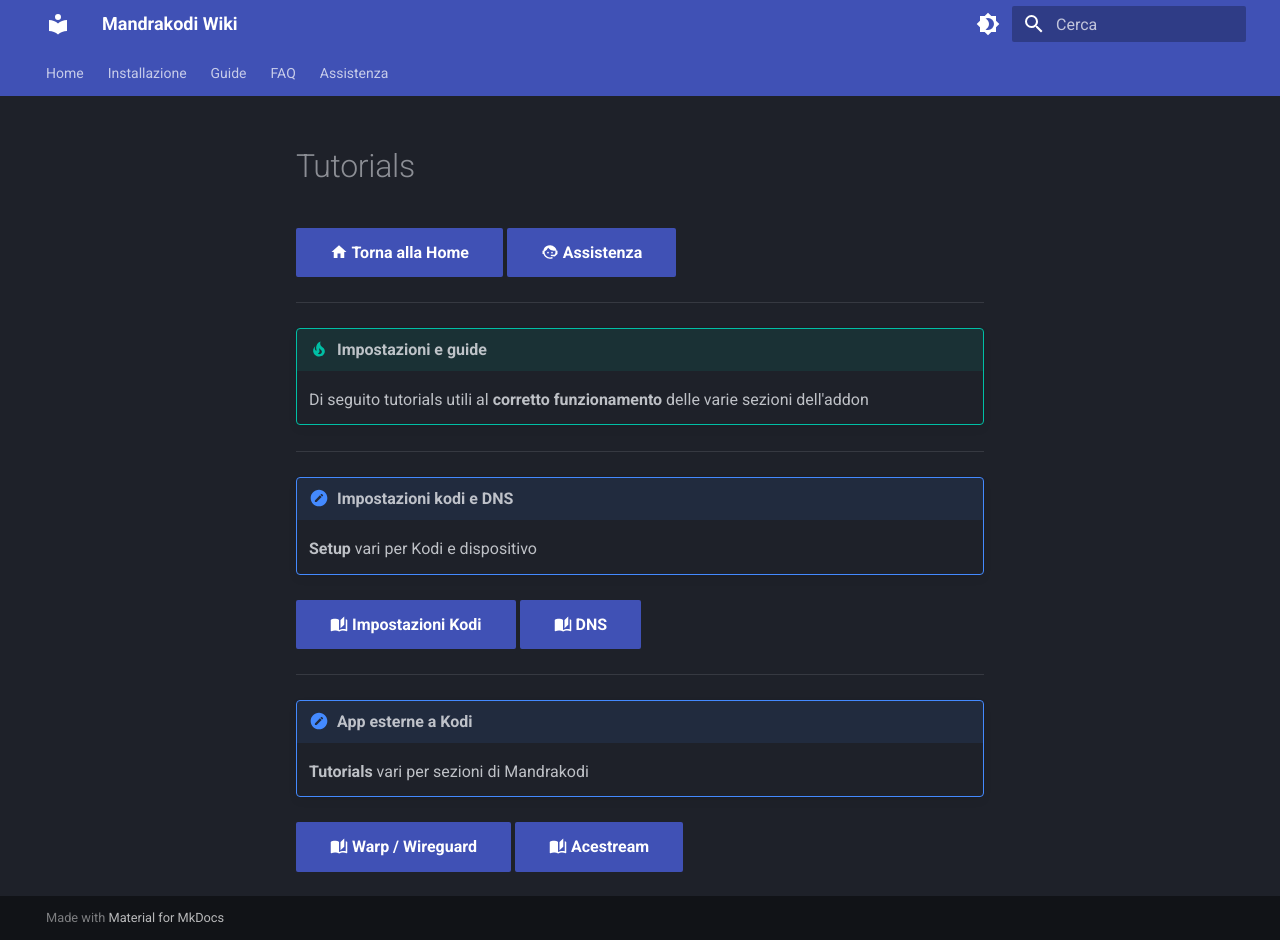
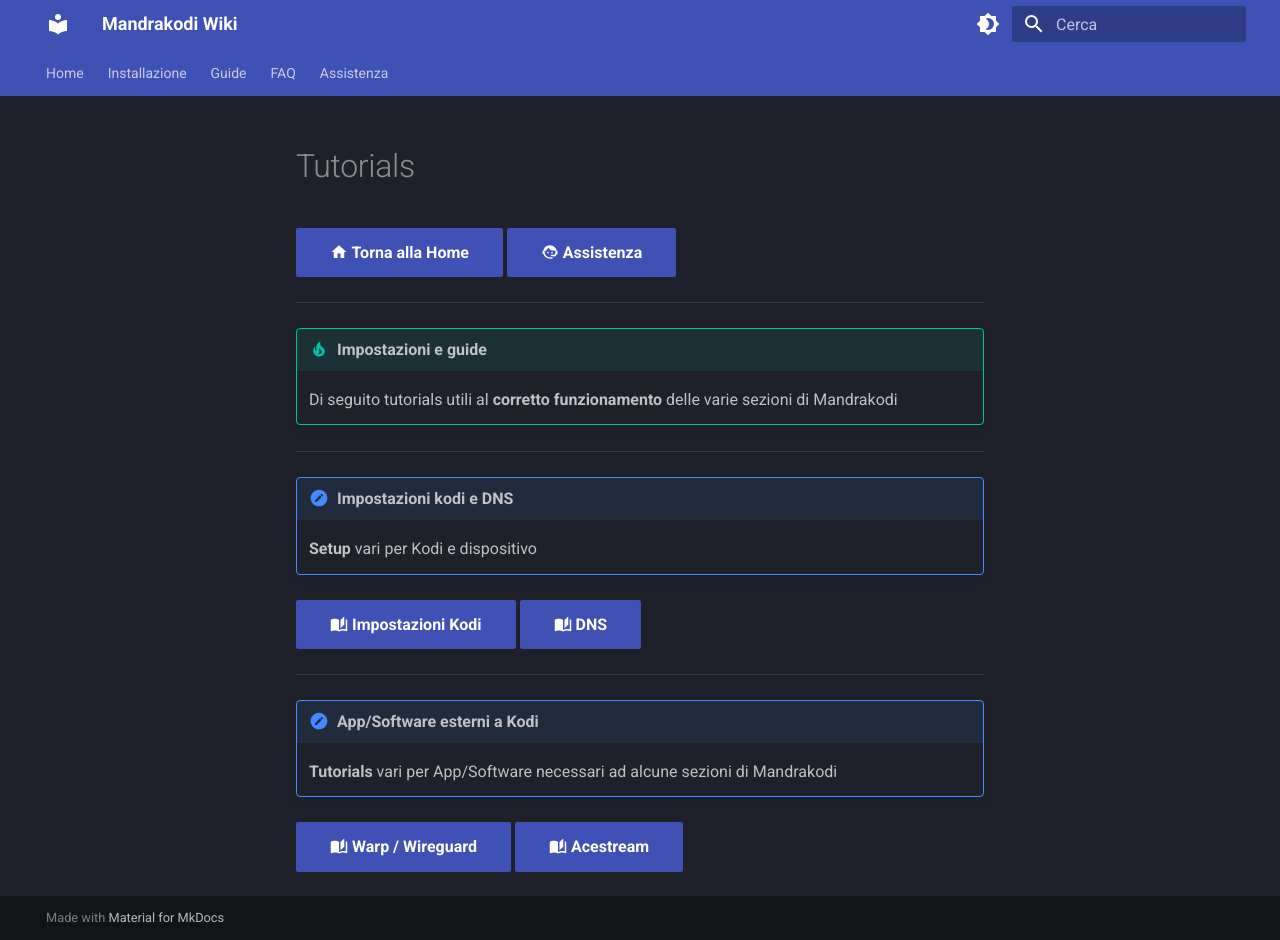
Before and after one commit to campipaolo/Mandrakodi-Wiki, an MkDocs documentation site: the page built from docs/guide/tutorials.md, in a window 1280 px wide and 940 px high. Built offline with MkDocs 1.6.1 and Material for MkDocs 9.7.7, drawn with Linux system fonts in a browser that asks for light colours.

Commit message:
tutorials
Rev e fix

```diff
--- a/docs/guide/tutorials.md
+++ b/docs/guide/tutorials.md
@@ -3,7 +3,7 @@
 ------
 
 !!! tip "Impostazioni e guide"
-    Di seguito tutorials utili al **corretto funzionamento** delle varie sezioni dell'addon
+    Di seguito tutorials utili al **corretto funzionamento** delle varie sezioni di Mandrakodi
 
 ------
 
@@ -14,7 +14,7 @@
 
 ------
 
-!!! important "App esterne a Kodi"
-    **Tutorials** vari per sezioni di Mandrakodi
+!!! important "App/Software esterni a Kodi"
+    **Tutorials** vari per App/Software necessari ad alcune sezioni di Mandrakodi
 
  [:material-book-open-page-variant: Warp / Wireguard](warp_wireguard.md){ .md-button .md-button--primary }     [:material-book-open-page-variant: Acestream](acestream.md){ .md-button .md-button--primary }
```
